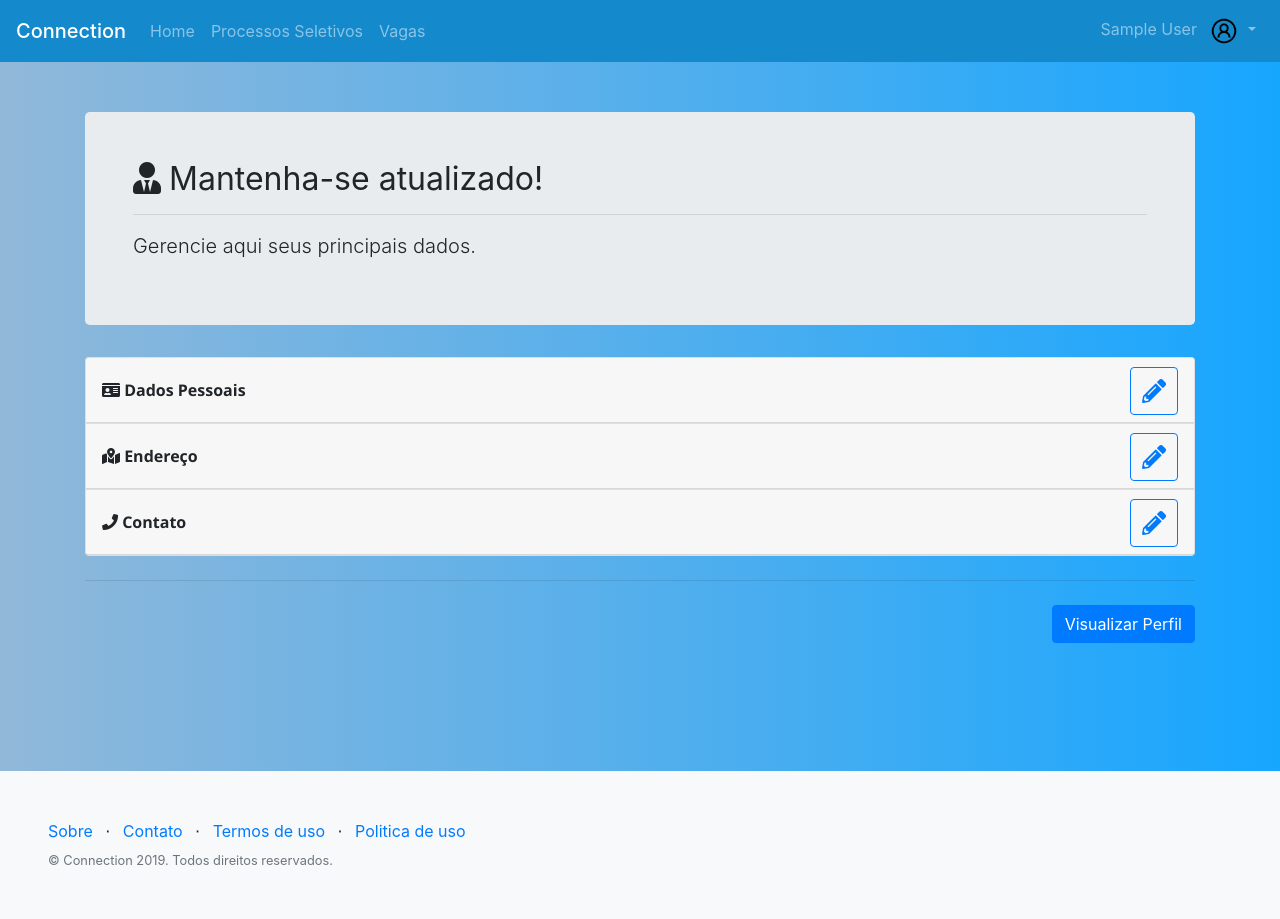
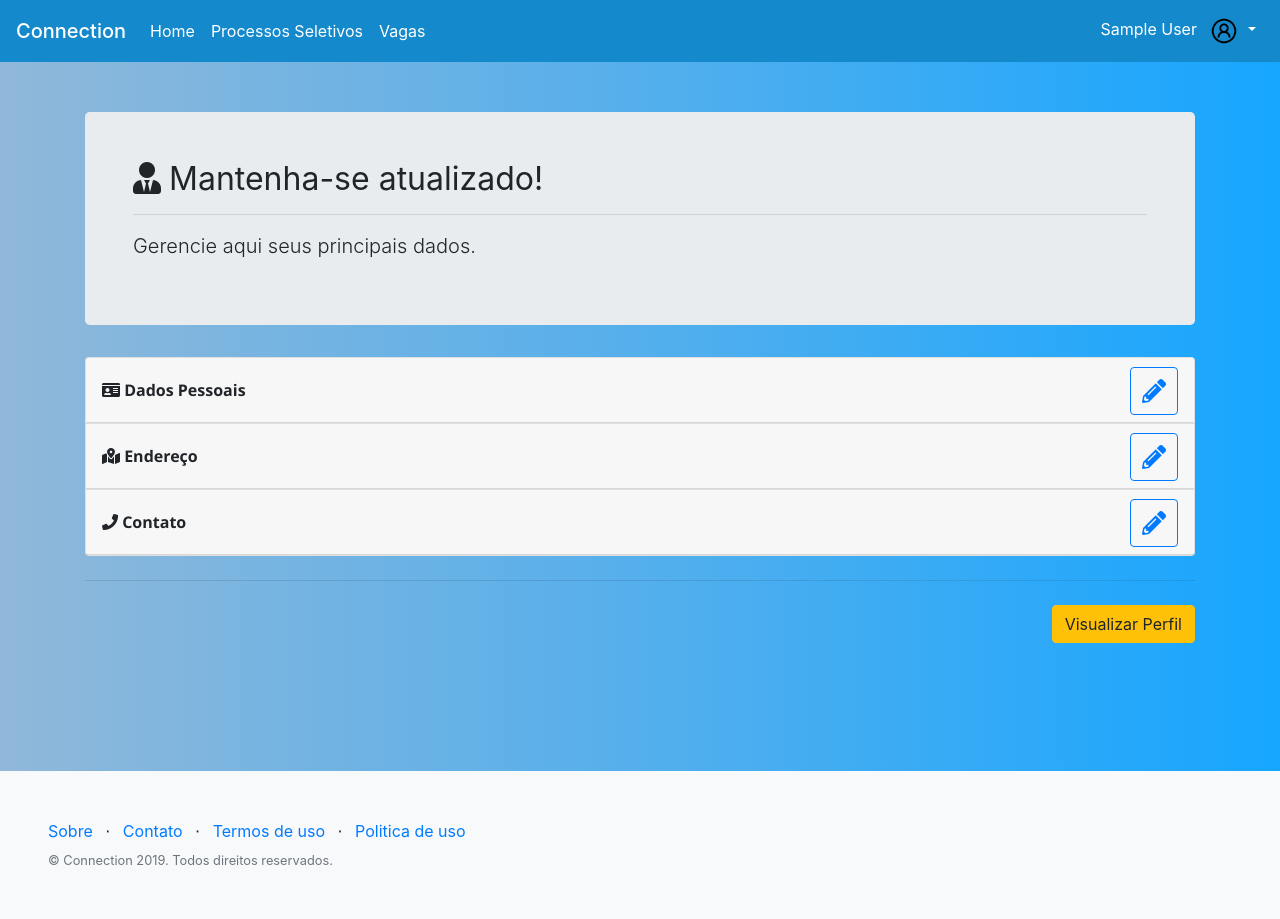
Before and after one commit to Eduardo-RibeiroJ/prjTCC, a PHP site: the page made by View/candidato_alterar.php in a window 1280 px wide. Run offline with PHP 8.4, Linux system fonts and the light colour scheme; the visitor is signed in with stand-in values (Sample User, id 1); data that the repository does not hold is empty; some libraries are stand-ins or nearby versions.

Commit message:
Conserto de Bugs

```diff
--- a/View/CSS/design.css
+++ b/View/CSS/design.css
@@ -98,14 +98,17 @@
 
     /*FORMATAÇÃO DE ITENS DO BOOTSTRAP */
 
-    /* .nav-item .nav-link, .navbar a{
-        color: white;
+    header .navbar-dark .navbar-nav .nav-link {
+        color: rgba(255, 255, 255, 1);
     }
 
-    .nav-item .nav-link:hover, .navbar a:hover{
-        color: white;
-        transform: scale(1.05,1.05);
-    } */
+    header .navbar-dark .navbar-nav .nav-link:hover {
+        transform: scale(1.07,1.07);
+    }
+
+    .navbar-dark .navbar-brand:hover {
+        transform: scale(1.07,1.07);
+    }
 
     .container {
         padding-top: 7rem;
--- a/View/candidato.php
+++ b/View/candidato.php
@@ -141,6 +141,8 @@ $arrayVagas = $processoSeletivoDAO->ListarVagaCandidato($processoSeletivo, $obje
           <div class="card-body">
             <div class="card-text">
 
+            <?php if ($arrayVagas) : ?>
+
               <?php foreach ($arrayVagas as $reg) : ?>
                 <?php
                   $recrutador = new Recrutador();
@@ -165,7 +167,9 @@ $arrayVagas = $processoSeletivoDAO->ListarVagaCandidato($processoSeletivo, $obje
                 </div>
               <?php endforeach; ?>
               <a href="candidato_vagas.php?nomeCargo=<?= $reg->getCargo()->getNomeCargo(); ?>" class="btn btn-sm btn-primary mt-3 float-right">Visualizar mais</a>
-
+            <?php else : ?>
+              <p class="lead">No momento não há vagas recomendadas.</p>
+            <?php endif; ?>
             </div>
           </div>
         </div>
--- a/View/candidato_alterar.php
+++ b/View/candidato_alterar.php
@@ -98,7 +98,7 @@ $candidatoDAO->Listar($candidato);
 
                     <div class="row">
                       <div class="col">
-                        <button name="btnAlterarSalvarDadosPessoais" id="btnAlterarSalvarDadosPessoais" class="btn btn-primary float-right">Salvar</button>
+                        <button name="btnAlterarSalvarDadosPessoais" id="btnAlterarSalvarDadosPessoais" class="btn btn-primary float-right"><i class="far fa-save"></i> Salvar</button>
                       </div>
                     </div>
 
@@ -154,7 +154,7 @@ $candidatoDAO->Listar($candidato);
 
                     <div class="row">
                       <div class="col">
-                        <button name="btnAlterarSalvarEndereco" id="btnAlterarSalvarEndereco" class="btn btn-primary float-right">Salvar</button>
+                        <button name="btnAlterarSalvarEndereco" id="btnAlterarSalvarEndereco" class="btn btn-primary float-right"><i class="far fa-save"></i> Salvar</button>
                       </div>
                     </div>
 
@@ -214,7 +214,7 @@ $candidatoDAO->Listar($candidato);
 
                     <div class="row">
                       <div class="col">
-                        <button name="btnAlterarSalvarContato" id="btnAlterarSalvarContato" class="btn btn-primary float-right">Salvar</button>
+                        <button name="btnAlterarSalvarContato" id="btnAlterarSalvarContato" class="btn btn-primary float-right"><i class="far fa-save"></i> Salvar</button>
                       </div>
                     </div>
 
@@ -231,7 +231,7 @@ $candidatoDAO->Listar($candidato);
 
       <div class="row">
         <div class="col">
-          <a href="candidato_perfil.php" class="btn btn-primary float-right">Visualizar Perfil</a>
+          <a href="candidato_perfil.php" class="btn btn-warning float-right">Visualizar Perfil</a>
         </div>
       </div>
 
--- a/View/candidato_inserir_competencia.php
+++ b/View/candidato_inserir_competencia.php
@@ -24,7 +24,7 @@ $arrayCompetencia = $competenciaDAO->Listar($competencia);
 
 ?>
 
-<div style="background-image: linear-gradient(to right, rgba(145,184,217,1), rgba(23,166,255,1));">
+<div style="background-image: linear-gradient(to bottom, rgba(220, 240, 255, 1), rgba(130,175,210,1));">
 
     <div class="container" id="containerCompetencias">
 
@@ -100,7 +100,7 @@ $arrayCompetencia = $competenciaDAO->Listar($competencia);
 
             <div class="row">
                 <div class="col">
-                    <a href="candidato_perfil.php" class="btn btn-primary float-right">Visualizar Perfil</a>
+                    <a href="candidato_perfil.php" class="btn btn-warning float-right">Visualizar Perfil</a>
                 </div>
             </div>
 
--- a/View/candidato_inserir_formacao.php
+++ b/View/candidato_inserir_formacao.php
@@ -219,7 +219,7 @@ if (isset($_POST['btnContinuar'])) {
 
       <div class="row">
         <div class="col">
-          <a href="candidato_perfil.php" class="btn btn-primary float-right">Visualizar Perfil</a>
+          <a href="candidato_perfil.php" class="btn btn-warning float-right">Visualizar Perfil</a>
         </div>
       </div>
 
--- a/View/candidato_perfil.php
+++ b/View/candidato_perfil.php
@@ -100,7 +100,6 @@ $objetivo = $objetivoDAO->Listar($objetivo);
 
                     </div>
                   </div>
-
                 </div>
               </div>
             </div>
--- a/View/candidato_vagas.php
+++ b/View/candidato_vagas.php
@@ -96,7 +96,7 @@ $arrayVagas = $processoSeletivoDAO->ListarVaga($processoSeletivo, $objetivo);
       </div><!-- d-flex flex-wrap justify-content-center-->
     <?php else : ?>
 
-      <h4 class="mt-3">Sem resultados para <?= $objetivo->getCargo()->getNomeCargo() ?>.</h4>
+      <h4 class="mt-3">Sem resultados para <?= $objetivo->getCargo()->getNomeCargo() ?></h4>
 
     <?php endif; ?>
 
```
Also changed, not shown: View/candidato_inserir_curso.php (+8 -11 lines), View/candidato_minhas_vagas.php (+21 -4 lines).
